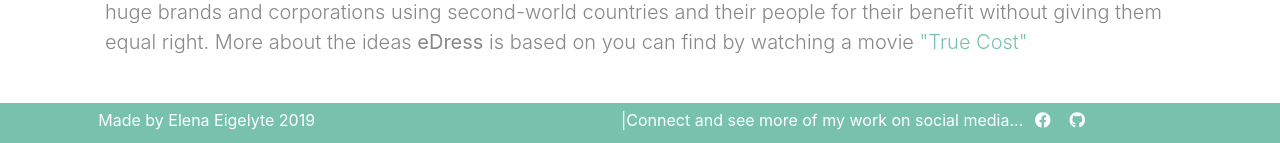
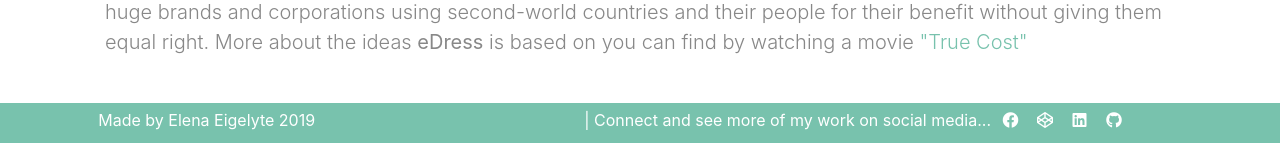
Before and after one commit to Surelis848/eDress, a Flask app: page /get_about in a window 1280 px wide. Shown: the part 1158-1301 px from the top of the page. Run offline with Flask 2, Linux system fonts and the light colour scheme; parts of the project's set-up code (start-up, migrations or seed data) failed here and were passed over; some libraries are stand-ins or nearby versions.

Commit message:
A few grammar fixes in the footer and add a 2 more social links

```diff
--- a/templates/base.html
+++ b/templates/base.html
@@ -43,15 +43,17 @@
     </div>
     <footer class='text-white bg-primary'>
         <div class="row">
-            <div class="col-sm-12 col-md-4">
+            <p class="col-sm-12 col-md-4">
                 Made by Elena Eigelyte 2019
-            </div>
+            </p>
             <div class="col-sm-12 col-md-8">
-                <div class='social-media'>
-                    |Connect and see more of my work on social media...
+                <p class='social-media'>
+                    &#124 Connect and see more of my work on social media...
                     <a target='_blank' href='https://www.facebook.com/elena.eigelyte'><i class='fab fa-facebook'></i></a>
+                    <a target='_blank' href='https://codepen.io/elena-eigelyte/'><i class='fab fa-codepen'></i></a>
+                    <a target='_blank' href='https://www.linkedin.com/in/elenaeig/'><i class='fab fa-linkedin'></i></a>
                     <a target='_blank' href='https://github.com/Surelis848'><i class="fab fa-github"></i></a>
-                </div>
+                </p>
             </div>
         </div>
     </footer>
```
